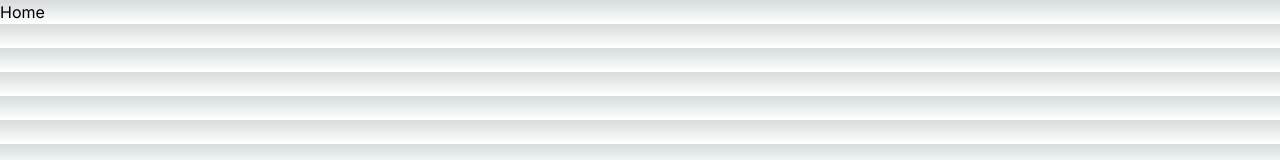
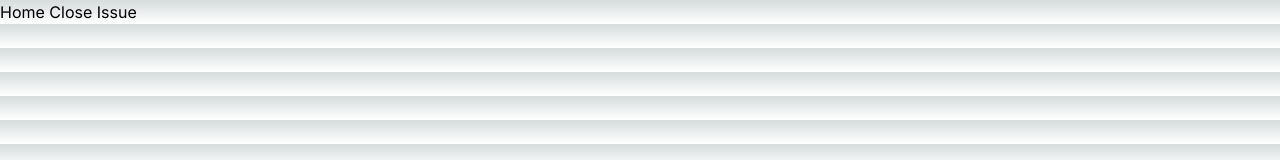
Before and after one commit to stat1202/yarn-nextjs-test, a Next.js app: page / in a window 1280 px wide. Shown: the top 160 px of the page. Built offline with nearby package versions, Linux system fonts and the light colour scheme.

Commit message:
close #3

```diff
--- a/src/app/page.tsx
+++ b/src/app/page.tsx
@@ -1,5 +1,5 @@
 import React from "react";
 
 export default function Home() {
-  return <div>Home</div>;
+  return <div>Home Close Issue</div>;
 }
```
